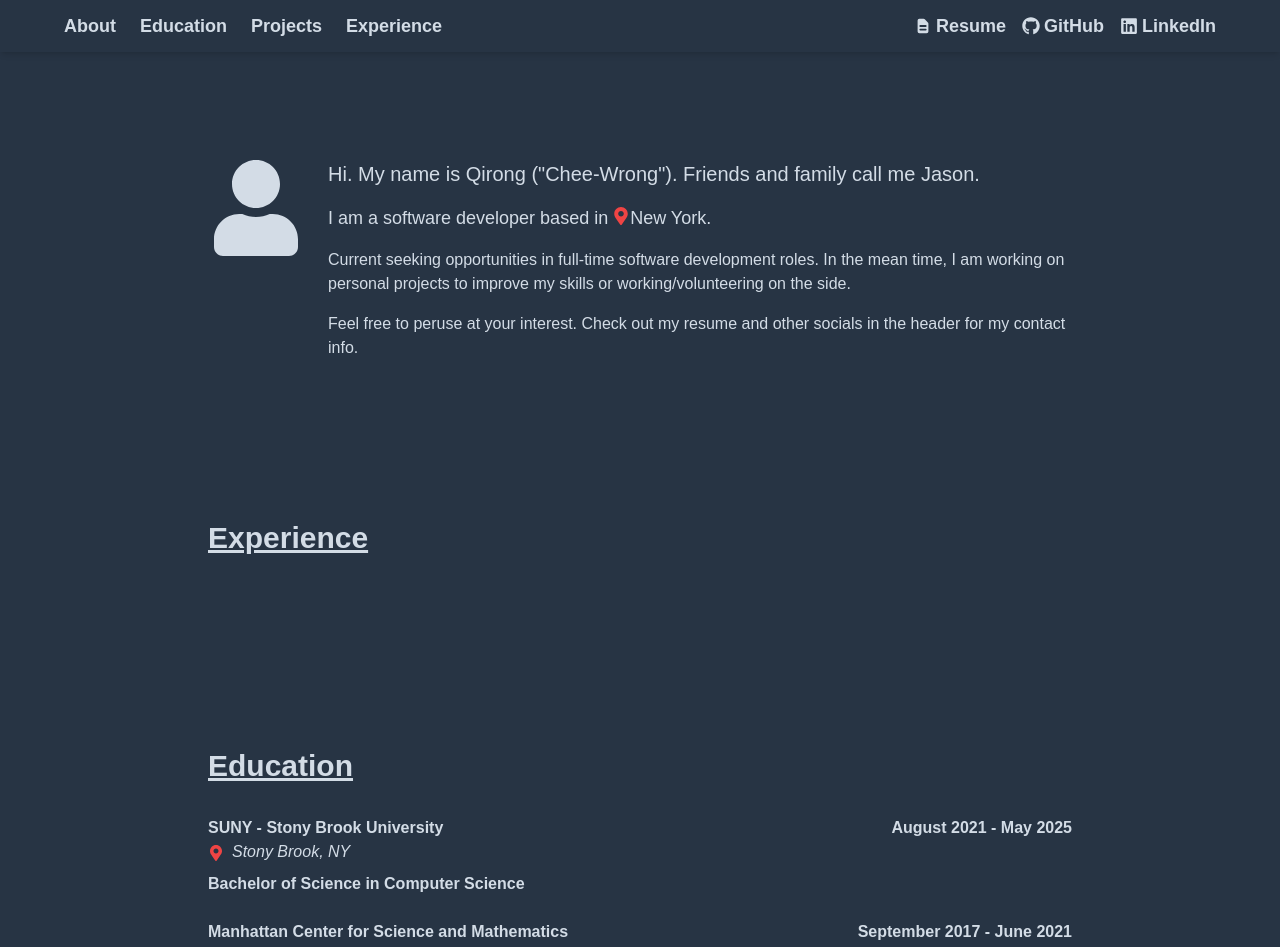
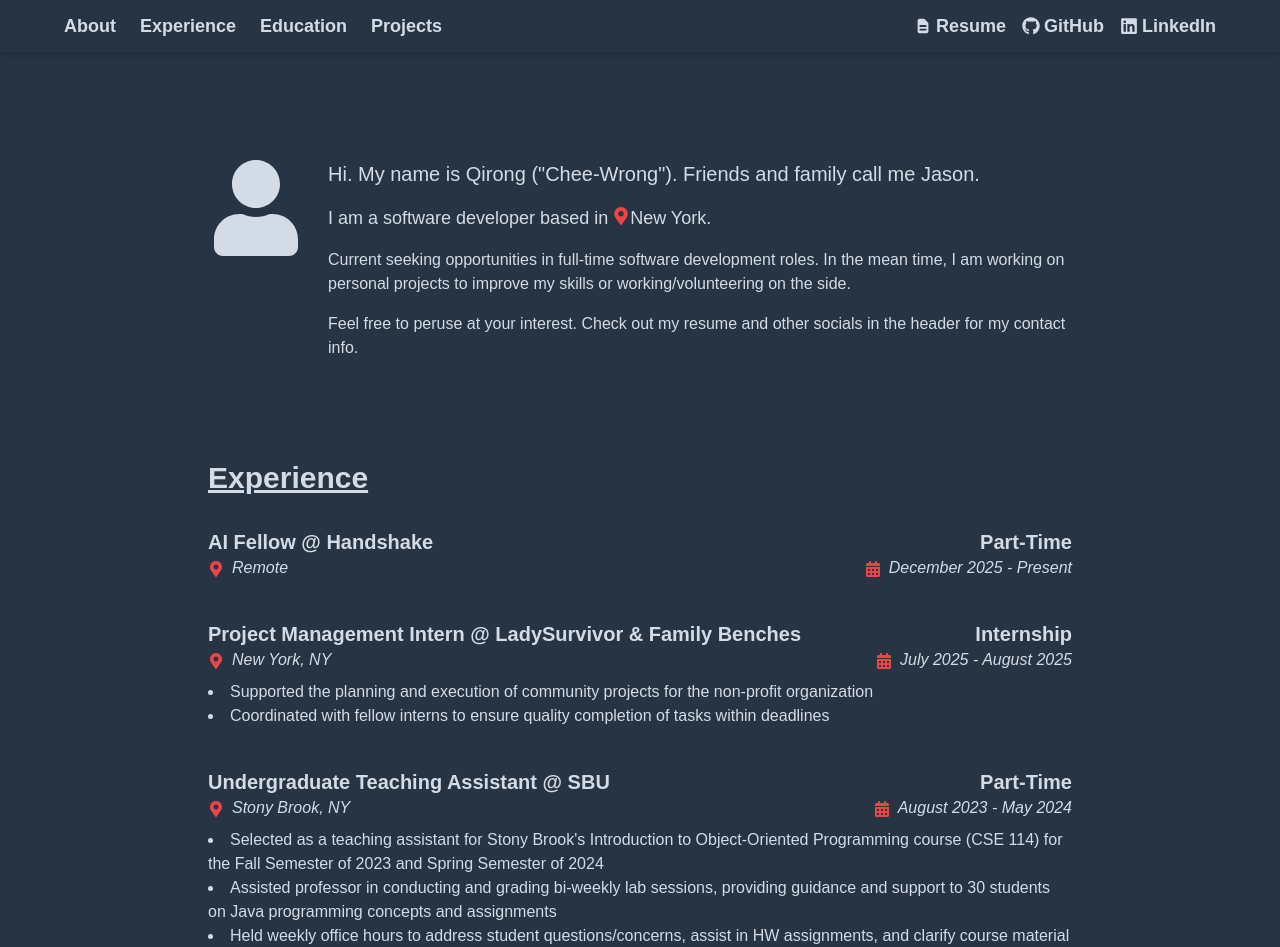
Before and after one commit to WhoThisPerson/Portfolio, a React (Vite) app: page / in a window 1280 px wide. Shown: the top 947 px of the page. Built offline with nearby package versions, Linux system fonts and the light colour scheme.

Commit message:
Fixed Resume issue in Header. Added to Edu, Experience, and Project components

```diff
--- a/src/components/Education/Education.tsx
+++ b/src/components/Education/Education.tsx
@@ -1,4 +1,4 @@
-import { FaMapMarkerAlt } from 'react-icons/fa';
+import { FaMapMarkerAlt, FaCalendarAlt } from 'react-icons/fa';
 
 const Education = () => {
 
@@ -6,7 +6,7 @@ const Education = () => {
         {
             school: "SUNY - Stony Brook University",
             location: "Stony Brook, NY",
-            degree: "Bachelor of Science in Computer Science",
+            degree: "B.Sc in Computer Science",
             start: "August 2021",
             end: "May 2025"
         },
@@ -20,18 +20,21 @@ const Education = () => {
     ];
 
     return (
-        <div className="max-w-4xl mx-auto px-4 py-20" id="Education">
+        <div className="max-w-4xl mx-auto px-4 py-5" id="Education">
             <h2 className="text-3xl font-bold mb-8 underline">Education</h2>
 
             {educationInfo.map((edu, index) => (
                 <div key={index} className="mb-6">
                     <div className="flex justify-between items-center">
-                        <h3 className="font-bold">{edu.school}</h3>
-                        <p className="font-bold">{edu.start} - {edu.end}</p>
+                        <h3 className="font-bold text-xl">{edu.school}</h3>
+                        <p className="font-bold text-xl">{edu.degree}</p>
                     </div>
 
-                    <p className="italic"><FaMapMarkerAlt className="inline mr-2 text-red-500" />{edu.location}</p>
-                    <p className="font-bold mt-2">{edu.degree}</p>
+                    <div className="flex justify-between items-center">
+                        <p className="italic"><FaMapMarkerAlt className="inline mr-2 text-red-500" />{edu.location}</p>
+                        <p className="italic"><FaCalendarAlt className="inline mr-2 text-red-500" />{edu.start} - {edu.end}</p>
+                    </div>
+
                 </div>
             ))}
 
--- a/src/components/Experience/Experience.tsx
+++ b/src/components/Experience/Experience.tsx
@@ -1,34 +1,71 @@
-// import { FaMapMarkerAlt } from 'react-icons/fa';
+import { FaMapMarkerAlt, FaCalendarAlt } from 'react-icons/fa';
 
 const Experience = () => {
 
-    // const experienceInfo = [
-    //     {
-    //         company: "Handshake",
-    //         location: "Remote",
-    //         position: "AI Fellow",
-    //         start: "December 2025",
-    //         end: "Present",
-    //     },
-    //     {
-    //         company: "LadySurvivor & Family Benches",
-    //         location: "New York, NY",
-    //         position: "Project Management Intern",
-    //         start: "July 2025",
-    //         end: "August 2025",
-    //     },
-    //     {
-    //         company: "SUNY - Stony Brook University",
-    //         location: "Stony Brook, NY",
-    //         position: "Undergraduate Teaching Assistant",
-    //         start: "August 2023",
-    //         end: "May 2024",
-    //     }
-    // ]
+    const experienceInfo = [
+        {
+            company: "Handshake",
+            location: "Remote",
+            position: "AI Fellow",
+            role_type: "Part-Time",
+            start: "December 2025",
+            end: "Present",
+            details: []
+        },
+        {
+            company: "LadySurvivor & Family Benches",
+            location: "New York, NY",
+            position: "Project Management Intern",
+            role_type: "Internship",
+            start: "July 2025",
+            end: "August 2025",
+            details: [
+                "Supported the planning and execution of community projects for the non-profit organization",
+                "Coordinated with fellow interns to ensure quality completion of tasks within deadlines"
+            ]
+        },
+        {
+            company: "SBU",
+            location: "Stony Brook, NY",
+            position: "Undergraduate Teaching Assistant",
+            role_type: "Part-Time",
+            start: "August 2023",
+            end: "May 2024",
+            details: [
+                "Selected as a teaching assistant for Stony Brook's Introduction to Object-Oriented Programming course (CSE 114) for the Fall Semester of 2023 and Spring Semester of 2024",
+                "Assisted professor in conducting and grading bi-weekly lab sessions, providing guidance and support to 30 students on Java programming concepts and assignments",
+                "Held weekly office hours to address student questions/concerns, assist in HW assignments, and clarify course material",
+            ]
+        }
+    ]
 
     return (
-        <div className="max-w-4xl mx-auto px-4 py-20" id="Experience">
+        <div className="max-w-4xl mx-auto px-4 py-5" id="Experience">
             <h2 className="text-3xl font-bold mb-8 underline">Experience</h2>
+
+            {experienceInfo.map((exp, index) => (
+                <div key={index} className="mb-10">
+                    <div className="flex justify-between items-center">
+                        <h3 className="font-bold text-xl">{exp.position} @ {exp.company}</h3>
+                        <p className="font-bold text-xl">{exp.role_type}</p>
+
+                    </div>
+
+                    <div className="flex justify-between items-center">
+                        <p className="italic"><FaMapMarkerAlt className="inline mr-2 text-red-500" />{exp.location}</p>
+                        <p className="italic"><FaCalendarAlt className="inline mr-2 text-red-500" />{exp.start} - {exp.end}</p>
+                    </div>
+
+                    {exp.details.length > 0 && (
+                        <ul className="list-disc list-inside mt-2">
+                            {exp.details.map((detail, detailIndex) => (
+                                <li key={detailIndex}>{detail}</li>
+                            ))}
+                        </ul>
+                    )}
+
+                </div>
+            ))}
         </div>
     )
 }
--- a/src/components/Header/Header.tsx
+++ b/src/components/Header/Header.tsx
@@ -13,15 +13,16 @@ const Header = () => {
 
         <ul className="flex space-x-6 text-lg">
           <li><a href="#About" className={navLink}>About</a></li>
+          <li><a href="#Experience" className={navLink}>Experience</a></li>
           <li><a href="#Education" className={navLink}>Education</a></li>
           <li><a href="#Projects" className={navLink}>Projects</a></li>
-          <li><a href="#Experience" className={navLink}>Experience</a></li>
+
         </ul>
 
         <ul className="flex space-x-4 text-lg">
         <li>
           <a
-            href="public/Resume.pdf"
+            href="Resume.pdf"
             target="_blank"
             rel="noopener noreferrer"
             className={iconLink}
--- a/src/components/Projects/Projects.tsx
+++ b/src/components/Projects/Projects.tsx
@@ -1,8 +1,57 @@
+// import { useEffect, useState } from "react";
 
 const Projects = () => {
+
+    // const [push, setPush] = useState<any | null>(null);
+
+    // useEffect(() => {
+    //     fetch("https://api.github.com/users/WhoThisPerson/events/public")
+    //         .then((response) => response.json())
+    //         .then((events: any[]) => {
+    //             const latestPush = events.find((e) => e.type === "PushEvent");
+    //             if (latestPush) setPush(latestPush);
+    //         })
+    //         .catch(() => {});
+    // }, []);
+
+    // const latestCommit =
+    //     push && push.payload?.commits?.length > 0
+    //         ? {
+    //                 repo: push.repo.name,
+    //                 message: push.payload.commits[0].message,
+    //                 url: `https://github.com/${push.repo.name}`,
+    //                 date: new Date(push.created_at).toLocaleDateString(),
+    //         }
+    //     : null;
+
     return (
-        <div className="max-w-4xl mx-auto px-4 py-20" id="Projects">
+        <div className="max-w-4xl mx-auto px-4 py-5" id="Projects">
             <h2 className="text-3xl font-bold mb-8 underline">Projects</h2>
+            {/* Contribution Graph */}
+            <div>
+                <img src="https://github-readme-activity-graph.vercel.app/graph?username=WhoThisPerson&theme=github-compact"></img>
+            </div>
+
+            {/* Latest Commit Section*/}
+            {/* {latestCommit && (
+                <div>
+                    <h3 className="text-2xl font-semibold mt-8 mb-4">Latest Commit</h3>
+                    <span>Repo:</span>{" "}
+                    <a
+                        href={latestCommit.url}
+                        target="_blank"
+                        rel="noopener noreferrer"
+                        className="text-blue hover:underline"
+                    >
+                        {latestCommit.repo}
+                    </a>
+
+                    <span>{latestCommit.message}</span>{" "}
+                    <span className="italic text-sm">({latestCommit.date})</span>
+
+                </div>
+            )} */}
+
         </div>
     )
 }
```
